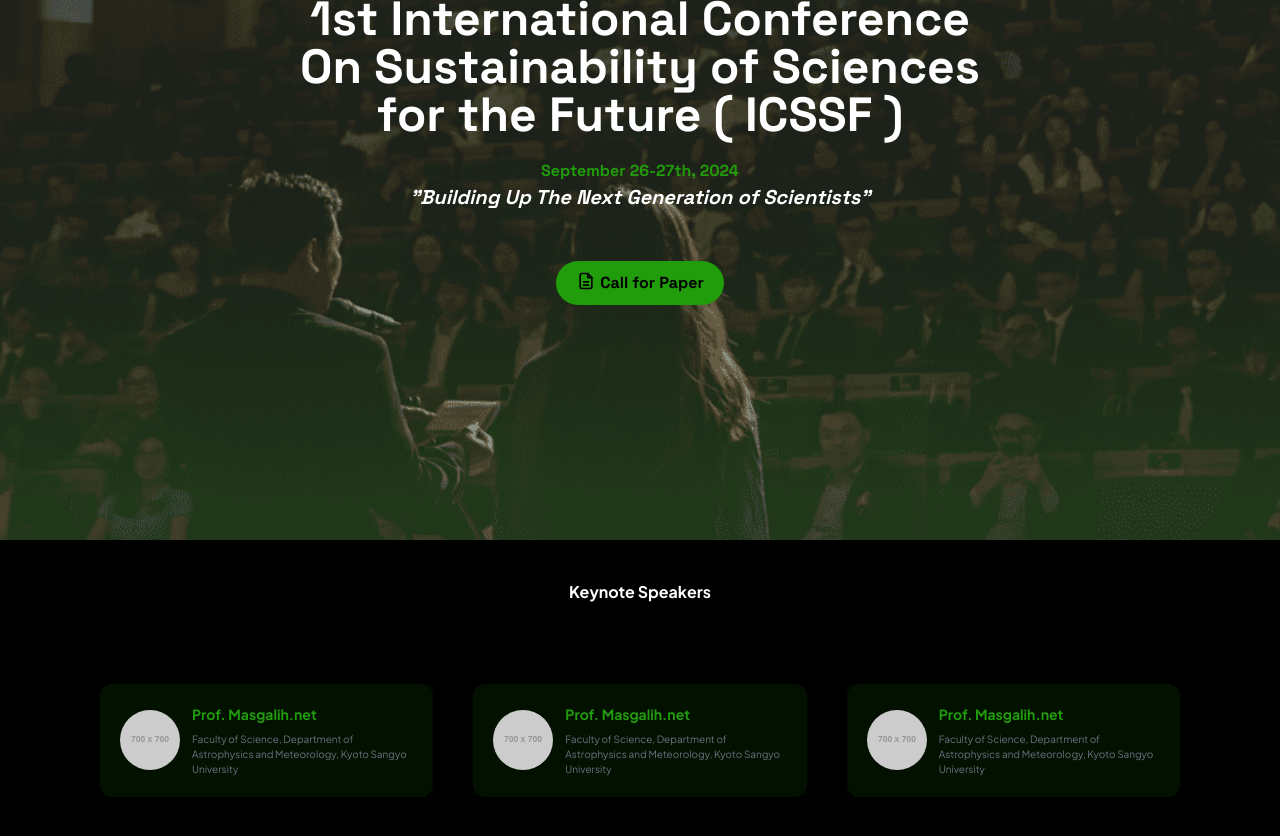
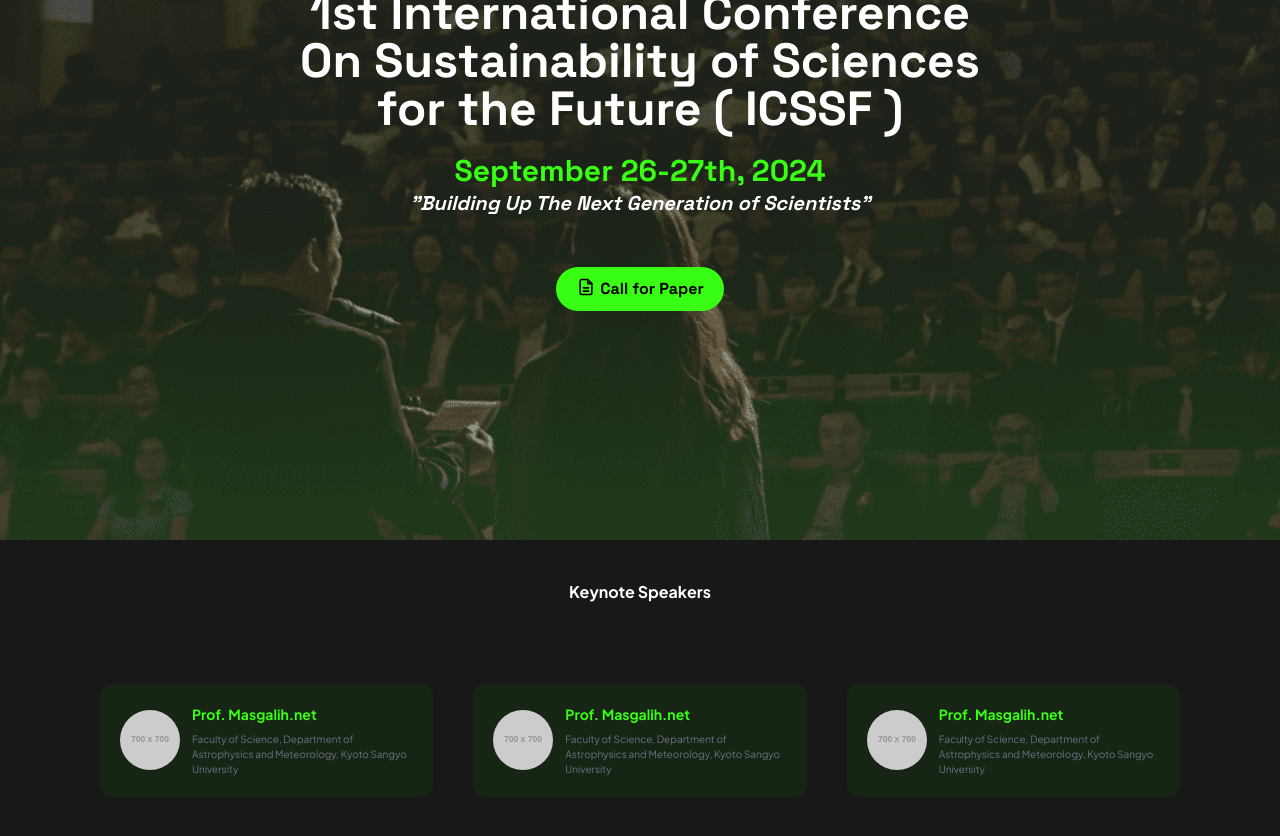
Before and after one commit to projeksainsdata/icssf-frontend, a React (Vite) app: page / in a window 1280 px wide. Shown: the part 260-1096 px from the top of the page. Built offline with nearby package versions, Linux system fonts and the light colour scheme.

Commit message:
update style

```diff
--- a/src/components/Banner.jsx
+++ b/src/components/Banner.jsx
@@ -8,10 +8,10 @@ const Banner = () => {
         <div className="bannerHome h-screen flex-row font-spaceGrotesk">
             <div className="font-bold mt-5">
                 <h1 className="md:text-5xl text-white">1st International Conference <br />On Sustainability of Sciences <br />for the Future ( ICSSF )</h1>
-                <h1 className="text-darkGreen pt-5">September 26-27th, 2024</h1>
+                <h1 className="text-colorGreen text-3xl pt-5">September 26-27th, 2024</h1>
                 <h1 className="text-xl text-white italic">"Building Up The Next Generation of Scientists"</h1>
                 <div className="mt-[50px] flex items-center justify-center">
-                    <Link className="bg-darkGreen flex w-fit py-2 px-5 items-center rounded-full gap-1" to={'/'}><IconFileDescription className="w-5 mb-1"/> Call for Paper</Link>
+                    <Link className="bg-colorGreen flex w-fit py-2 px-5 items-center rounded-full gap-1" to={'/'}><IconFileDescription className="w-5 mb-1"/> Call for Paper</Link>
                 </div>
             </div>
         </div>
--- a/src/components/Keynote.jsx
+++ b/src/components/Keynote.jsx
@@ -10,21 +10,21 @@ const Keynote = () => {
                     <div className="flex items-center mb-2 bg-key p-5 rounded-xl">
                         <img src='https://placehold.co/700x700' className="w-[60px] rounded-full" />
                         <div className="flex flex-col ml-3">
-                            <p className="text-sm text-darkGreen font-bold text-left">Prof. Masgalih.net</p>
+                            <p className="text-sm text-colorGreen font-bold text-left">Prof. Masgalih.net</p>
                             <p className="text-gray-500 text-[10px] mt-2 text-left">Faculty of Science, Department of Astrophysics and Meteorology, Kyoto Sangyo University</p>
                         </div>
                     </div>
                     <div className="flex items-center mb-2 bg-key p-5 rounded-xl">
                         <img src='https://placehold.co/700x700' className="w-[60px] rounded-full" />
                         <div className="flex flex-col ml-3">
-                            <p className="text-sm text-darkGreen font-bold text-left">Prof. Masgalih.net</p>
+                            <p className="text-sm text-colorGreen font-bold text-left">Prof. Masgalih.net</p>
                             <p className="text-gray-500 text-[10px] mt-2 text-left">Faculty of Science, Department of Astrophysics and Meteorology, Kyoto Sangyo University</p>
                         </div>
                     </div>
                     <div className="flex items-center mb-2 bg-key p-5 rounded-xl">
                         <img src='https://placehold.co/700x700' className="w-[60px] rounded-full" />
                         <div className="flex flex-col ml-3">
-                            <p className="text-sm text-darkGreen font-bold text-left">Prof. Masgalih.net</p>
+                            <p className="text-sm text-colorGreen font-bold text-left">Prof. Masgalih.net</p>
                             <p className="text-gray-500 text-[10px] mt-2 text-left">Faculty of Science, Department of Astrophysics and Meteorology, Kyoto Sangyo University</p>
                         </div>
                     </div>
--- a/src/components/navbar/Navbar.jsx
+++ b/src/components/navbar/Navbar.jsx
@@ -32,17 +32,17 @@ const Navbar = () => {
         </Link>
         </div>
         <div className="hidden md:flex space-x-4 font-bold font-spaceGrotesk">
-          <Link to="/" className={`nav-link ${isSticky ? 'text-black' : 'text-white'}`}>Home</Link>
-          <Link to="/program" className={`nav-link ${isSticky ? 'text-black' : 'text-white'}`}>Program</Link>
-          <Link to="/author" className={`nav-link ${isSticky ? 'text-black' : 'text-white'}`}>Author</Link>
-          <Link to="/information" className={`nav-link ${isSticky ? 'text-black' : 'text-white'}`}>Information</Link>
+          <Link to="/" className={`nav-link ${isSticky ? 'text-white' : 'text-white'}`}>Home</Link>
+          <Link to="/program" className={`nav-link ${isSticky ? 'text-white' : 'text-white'}`}>Program</Link>
+          <Link to="/author" className={`nav-link ${isSticky ? 'text-white' : 'text-white'}`}>Author</Link>
+          <Link to="/information" className={`nav-link ${isSticky ? 'text-white' : 'text-white'}`}>Information</Link>
         </div>
         <div className="hidden md:flex space-x-4 font-bold">
-          <Link to="/login" className={`mt-2 nav-link ${isSticky ? 'text-black' : 'text-white'}`}>Login</Link>
-          <Link to="/signup" className={`nav-link ${isSticky ? 'bg-darkGreen text-white' : 'bg-darkGreen text-white'} px-4 py-2 rounded-full`}>Sign Up</Link>
+          <Link to="/login" className={`mt-2 nav-link ${isSticky ? 'text-white' : 'text-white'}`}>Login</Link>
+          <Link to="/signup" className={`nav-link ${isSticky ? 'bg-colorGreen text-black' : 'bg-colorGreen text-black'} px-4 py-2 rounded-full`}>Sign Up</Link>
         </div>
         <div className="md:hidden">
-          <button onClick={() => setIsOpen(!isOpen)} className={`nav-link ${isSticky ? 'text-black' : 'text-white'}`}>
+          <button onClick={() => setIsOpen(!isOpen)} className={`nav-link ${isSticky ? 'text-white' : 'text-white'}`}>
             <svg className="w-6 h-6" fill="none" stroke="currentColor" viewBox="0 0 24 24" xmlns="http://www.w3.org/2000/svg">
               <path strokeLinecap="round" strokeLinejoin="round" strokeWidth="2" d="M4 6h16M4 12h16m-7 6h7" />
             </svg>
@@ -50,13 +50,13 @@ const Navbar = () => {
         </div>
       </div>
       {isOpen && (
-        <div className={`md:hidden p-2 font-bold ${isSticky ? 'bg-gray-400 bg-opacity-50' : 'bg-green-900 font-bold text-white'}`}>
+        <div className={`md:hidden p-2 font-bold ${isSticky ? 'bg-green-900 font-bold text-white' : 'bg-green-900 font-bold text-white'}`}>
           <Link to="/" className="block nav-link py-2">Home</Link>
           <Link to="/program" className="block nav-link py-2">Program</Link>
           <Link to="/author" className="block nav-link py-2">Author</Link>
           <Link to="/information" className="block nav-link py-2">Information</Link>
           <Link to="/login" className="block nav-link py-2">Login</Link>
-          <Link to="/signup" className="block nav-link bg-green-500 px-4 py-2 rounded mt-2">Sign Up</Link>
+          <Link to="/signup" className="block nav-link bg-green-500 px-4 py-2 text-black rounded mt-2">Sign Up</Link>
         </div>
       )}
     </nav>
--- a/src/index.css
+++ b/src/index.css
@@ -1,5 +1,5 @@
 :root {
-  background-color: rgb(0 0 0);;
+  background-color: #181818;
 }
 
 .navbar {
@@ -40,9 +40,6 @@
   color: white;
 }
 
-.text-black {
-  color: white;
-}
 
 /* banner */
 .bannerHome {
```
